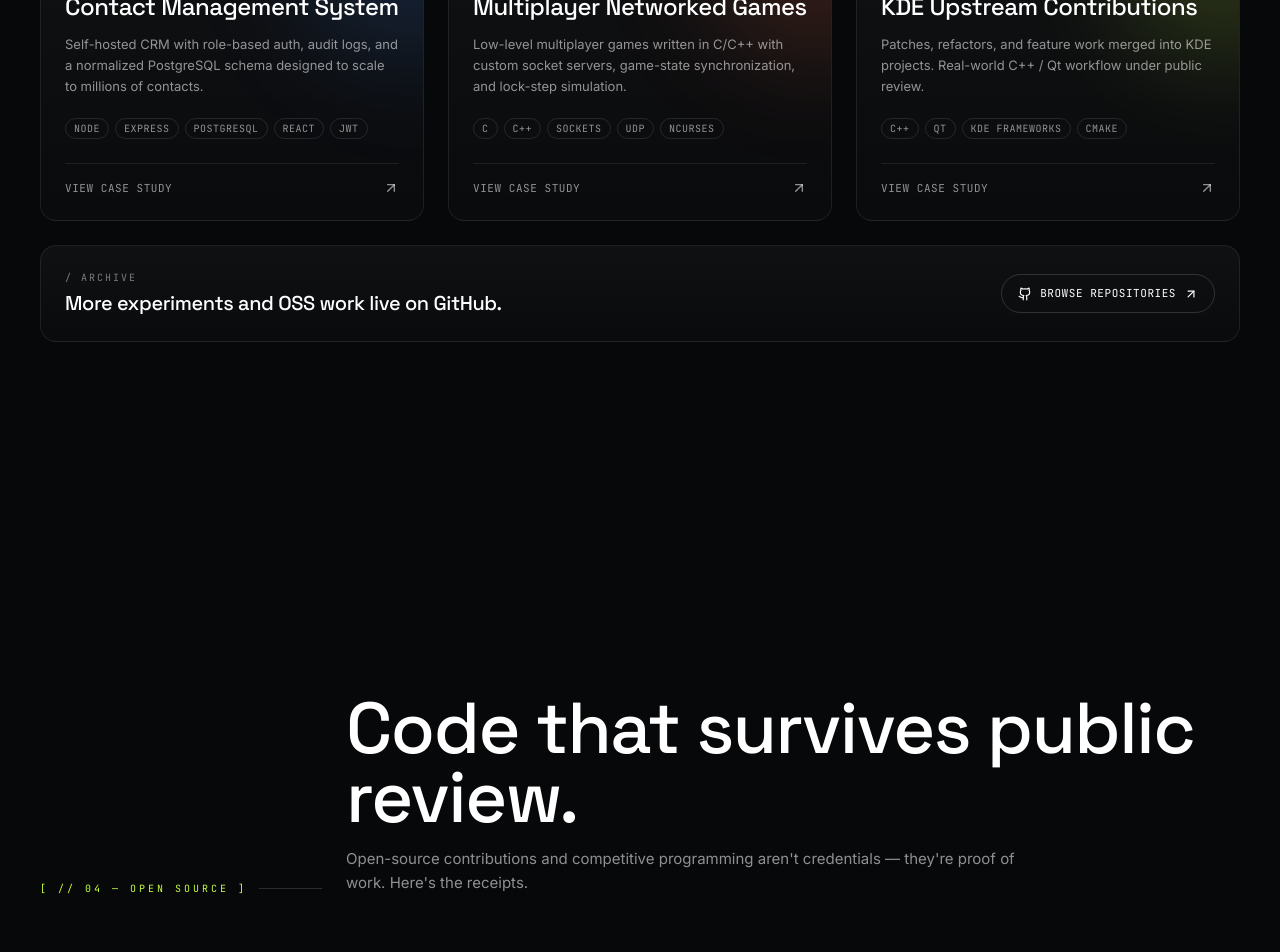
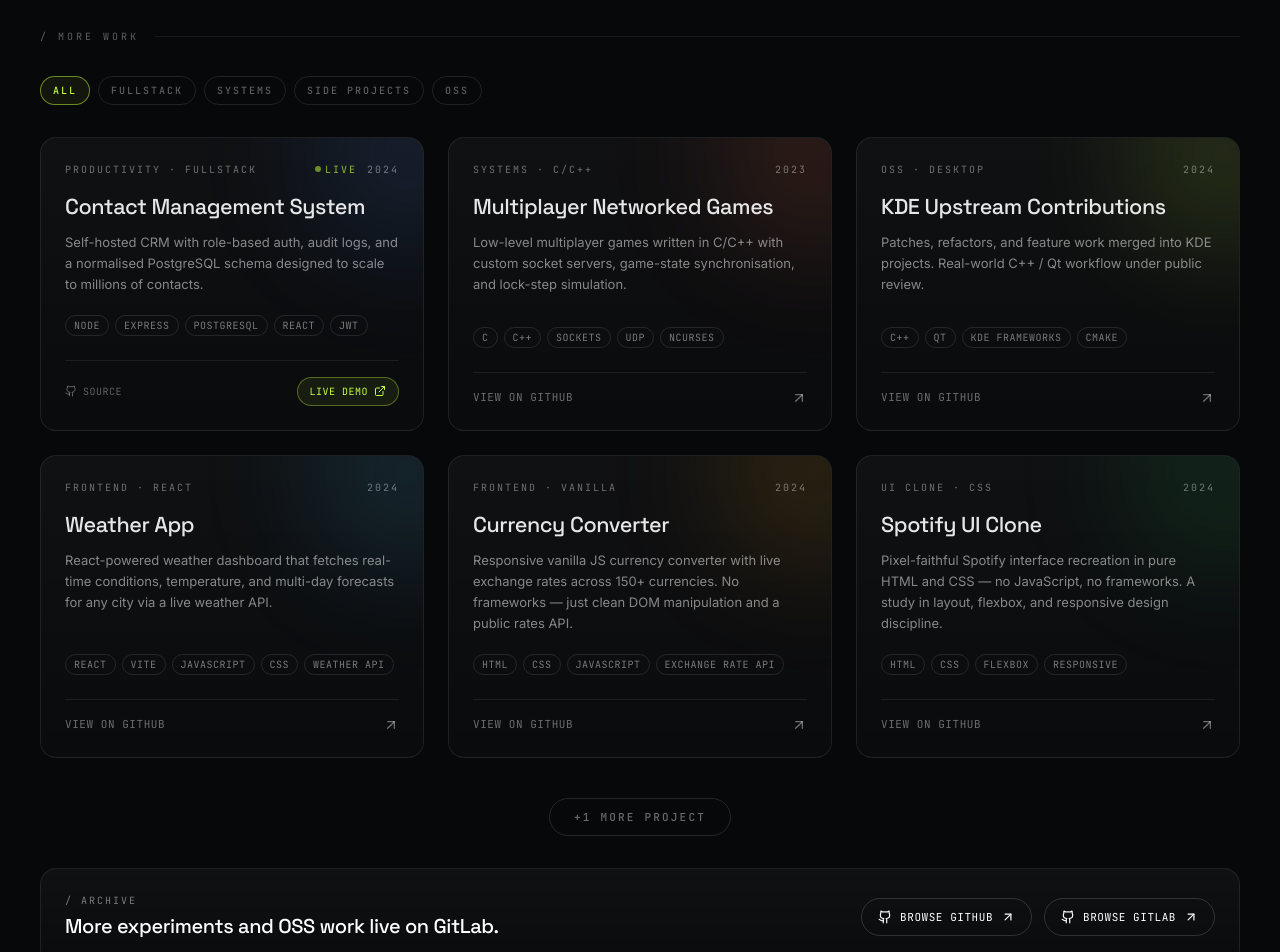
Before and after one commit to suleman-badar/Me, a React (Vite) app: page / in a window 1280 px wide. Shown: the part 5320-6272 px from the top of the page. Built offline with nearby package versions, Linux system fonts and the light colour scheme.

Commit message:
updated PROJECT section

```diff
--- a/src/app/components/projects.tsx
+++ b/src/app/components/projects.tsx
@@ -1,14 +1,123 @@
-import { motion } from "motion/react";
+import { useState } from "react";
+import { motion, AnimatePresence } from "motion/react";
 import { SectionLabel } from "./section-label";
-import { ArrowUpRight, MapPin, Search, Shield, Cloud, Database, Zap, Github } from "lucide-react";
+import { ArrowUpRight, MapPin, Search, Shield, Cloud, Database, Zap, Github, ExternalLink } from "lucide-react";
+
+const SECONDARY_PROJECTS = [
+  {
+    tag: "Productivity · Fullstack",
+    category: "Fullstack",
+    year: "2024",
+    title: "Contact Management System",
+    desc: "Self-hosted CRM with role-based auth, audit logs, and a normalised PostgreSQL schema designed to scale to millions of contacts.",
+    github: "https://github.com/suleman-badar/Contact-App",
+    demo: "https://contact-app-pglo.onrender.com/",
+    stack: ["Node", "Express", "PostgreSQL", "React", "JWT"],
+    accent: "#3d8bff",
+  },
+  {
+    tag: "Systems · C/C++",
+    category: "Systems",
+    year: "2023",
+    title: "Multiplayer Networked Games",
+    desc: "Low-level multiplayer games written in C/C++ with custom socket servers, game-state synchronisation, and lock-step simulation.",
+    github: "https://github.com/suleman-badar?tab=repositories",
+    demo: null,
+    stack: ["C", "C++", "Sockets", "UDP", "ncurses"],
+    accent: "#ff6b3d",
+  },
+  {
+    tag: "OSS · Desktop",
+    category: "OSS",
+    year: "2024",
+    title: "KDE Upstream Contributions",
+    desc: "Patches, refactors, and feature work merged into KDE projects. Real-world C++ / Qt workflow under public review.",
+    github: "https://invent.kde.org/sulemanbadar",
+    demo: null,
+    stack: ["C++", "Qt", "KDE Frameworks", "CMake"],
+    accent: "#c6ff3d",
+  },
+  {
+    tag: "Frontend · React",
+    category: "Side Projects",
+    year: "2024",
+    title: "Weather App",
+    desc: "React-powered weather dashboard that fetches real-time conditions, temperature, and multi-day forecasts for any city via a live weather API.",
+    github: "https://github.com/suleman-badar/Weather-App",
+    demo: null,
+    stack: ["React", "Vite", "JavaScript", "CSS", "Weather API"],
+    accent: "#38bdf8",
+  },
+  {
+    tag: "Frontend · Vanilla",
+    category: "Side Projects",
+    year: "2024",
+    title: "Currency Converter",
+    desc: "Responsive vanilla JS currency converter with live exchange rates across 150+ currencies. No frameworks — just clean DOM manipulation and a public rates API.",
+    github: "https://github.com/suleman-badar/Currency-Converter--",
+    demo: null,
+    stack: ["HTML", "CSS", "JavaScript", "Exchange Rate API"],
+    accent: "#f59e0b",
+  },
+  {
+    tag: "UI Clone · CSS",
+    category: "Side Projects",
+    year: "2024",
+    title: "Spotify UI Clone",
+    desc: "Pixel-faithful Spotify interface recreation in pure HTML and CSS — no JavaScript, no frameworks. A study in layout, flexbox, and responsive design discipline.",
+    github: "https://github.com/suleman-badar/spotify-clone",
+    demo: null,
+    stack: ["HTML", "CSS", "Flexbox", "Responsive"],
+    accent: "#1db954",
+  },
+  {
+    tag: "Game · Vanilla",
+    category: "Side Projects",
+    year: "2024",
+    title: "Tic Tac Toe",
+    desc: "Classic two-player browser game with win detection, draw handling, and board reset — built in vanilla JS with zero dependencies.",
+    github: "https://github.com/suleman-badar/tic-tac-toe-WEB",
+    demo: null,
+    stack: ["HTML", "CSS", "JavaScript"],
+    accent: "#a78bfa",
+  },
+
+  // ── PASTE YOUR ADDITIONAL PROJECTS BELOW THIS LINE ──────────────────────
+
+];
+
+// Add or remove category names to match the `category` fields above.
+// "All" is always injected automatically, do not list it here.
+const CATEGORIES = ["Fullstack", "Systems", "Side projects", "OSS"];
+
+// Cards shown before the "Show more" button appears.
+const INITIAL_SHOWN = 6;
+
 
 export function Projects() {
+  const [activeCategory, setActiveCategory] = useState("All");
+  const [showAll, setShowAll] = useState(false);
+
+  const allTabs = ["All", ...CATEGORIES];
+
+  const filtered =
+    activeCategory === "All"
+      ? SECONDARY_PROJECTS
+      : SECONDARY_PROJECTS.filter((p) => p.category === activeCategory);
+
+  const visible = showAll ? filtered : filtered.slice(0, INITIAL_SHOWN);
+  const hiddenCount = filtered.length - INITIAL_SHOWN;
+
   return (
     <section id="work" className="relative py-32 md:py-44">
       <div className="relative mx-auto max-w-[1400px] px-6 md:px-10">
-        <SectionLabel index="// 03 — selected work" title="Engineered, not assembled." subtitle="Case studies in shipping resilient software. Backend depth on the inside, considered interfaces on the outside." />
+        <SectionLabel
+          index="// 03 — selected work"
+          title="Engineered, &ensp;&ensp;&ensp;&ensp;&ensp;&ensp;&ensp;&ensp;&ensp;&ensp;&ensp;&ensp;&ensp;&ensp; not assembled."
+          subtitle="Case studies in shipping resilient software. Backend depth on the inside, considered interfaces on the outside."
+        />
 
-        {/* FLAGSHIP: FindHere */}
+        {/*  FLAGSHIP: FindHere  */}
         <div className="relative glass rounded-3xl overflow-hidden">
           <div className="absolute inset-0 dot-bg opacity-30 mask-fade-y" />
           <div className="absolute -top-32 -right-32 w-[500px] h-[500px] rounded-full blur-[140px] bg-[#c6ff3d]/12" />
@@ -23,16 +132,16 @@ export function Projects() {
               </div>
               <h3 className="font-display text-5xl md:text-7xl leading-[0.92] mt-5">FindHere</h3>
               <p className="mt-5 text-white/65 leading-relaxed text-[15px]">
-                A modern location discovery platform engineered for high-performance search and seamless navigation.
-                Sub-50ms typo-tolerant queries via Meilisearch, JWT-secured access, Cloudinary media pipeline, and a
-                Leaflet-driven map UI tuned for thousands of markers without jank.
+                A modern location discovery platform engineered for high performance search and seamless navigation.
+                Sub-50ms typo tolerant queries via Meilisearch, JWT secured access, Cloudinary media pipeline, and a
+                Leaflet driven map UI tuned for thousands of markers without jank.
               </p>
 
               {/* Architecture mini-flow */}
               <div className="mt-8 p-4 border border-white/10 rounded-xl bg-black/20">
                 <div className="font-mono text-[10px] uppercase tracking-[0.2em] text-white/45 mb-3">/ system flow</div>
                 <div className="flex items-center justify-between gap-2 text-[10px] font-mono">
-                  {["Client","API","Auth","Index","Mongo"].map((s, i) => (
+                  {["Client", "API", "Auth", "Index", "Mongo"].map((s, i) => (
                     <div key={s} className="flex items-center gap-2">
                       <div className="px-2 py-1.5 rounded-md border border-white/15 bg-white/5">{s}</div>
                       {i < 4 && <div className="w-3 h-px bg-[#c6ff3d]/60" />}
@@ -58,16 +167,16 @@ export function Projects() {
               </div>
 
               <div className="mt-8 flex flex-wrap gap-2">
-                {["Node.js","Express","MongoDB","Meilisearch","Cloudinary","JWT","React","Tailwind","Framer Motion","React Query","Leaflet","Maps API"].map(t => (
+                {["Node.js", "Express", "MongoDB", "Meilisearch", "Cloudinary", "JWT", "React", "Tailwind", "Framer Motion", "React Query", "Leaflet", "Maps API"].map((t) => (
                   <span key={t} className="font-mono text-[10.5px] uppercase tracking-wider px-2.5 py-1 rounded-full border border-white/10 text-white/65">{t}</span>
                 ))}
               </div>
 
               <div className="mt-8 flex items-center gap-3">
-                <a href="#" className="inline-flex items-center gap-2 bg-[#c6ff3d] text-black px-4 py-2.5 rounded-full font-mono text-[11px] uppercase tracking-wider">
+                <a href="https://find-here.vercel.app/" className="inline-flex items-center gap-2 bg-[#c6ff3d] text-black px-4 py-2.5 rounded-full font-mono text-[11px] uppercase tracking-wider">
                   Live demo <ArrowUpRight className="w-3.5 h-3.5" />
                 </a>
-                <a href="#" className="inline-flex items-center gap-2 border border-white/15 px-4 py-2.5 rounded-full font-mono text-[11px] uppercase tracking-wider hover:border-white/30">
+                <a href="https://github.com/suleman-badar/FindHere" className="inline-flex items-center gap-2 border border-white/15 px-4 py-2.5 rounded-full font-mono text-[11px] uppercase tracking-wider hover:border-white/30">
                   <Github className="w-3.5 h-3.5" /> Source
                 </a>
               </div>
@@ -90,7 +199,7 @@ export function Projects() {
                       <path key={i} d={`M0 ${100 + i * 40} Q 200 ${60 + i * 40 + (i % 2 ? 30 : -10)} 400 ${100 + i * 40} T 800 ${100 + i * 40}`} fill="none" stroke="#c6ff3d" strokeWidth="0.6" opacity={0.3 + (i % 3) * 0.1} />
                     ))}
                     {Array.from({ length: 8 }).map((_, i) => (
-                      <path key={"v"+i} d={`M${100 + i * 90} 0 Q ${130 + i * 90} 300 ${100 + i * 90} 600`} fill="none" stroke="#3d8bff" strokeWidth="0.4" opacity="0.25" />
+                      <path key={"v" + i} d={`M${100 + i * 90} 0 Q ${130 + i * 90} 300 ${100 + i * 90} 600`} fill="none" stroke="#3d8bff" strokeWidth="0.4" opacity="0.25" />
                     ))}
                   </svg>
 
@@ -106,7 +215,7 @@ export function Projects() {
                     { x: 18, y: 64, label: "The Vault" },
                   ].map((p) => (
                     <div key={p.label} className="absolute -translate-x-1/2 -translate-y-1/2" style={{ left: `${p.x}%`, top: `${p.y}%` }}>
-                      <div className={`relative w-3 h-3 ${p.active ? "" : ""}`}>
+                      <div className={`relative w-3 h-3`}>
                         {p.active && <div className="absolute inset-0 rounded-full bg-[#c6ff3d]/40 pulse-ring" />}
                         <div className={`absolute inset-0 rounded-full ${p.active ? "bg-[#c6ff3d]" : "bg-white/70"}`} />
                       </div>
@@ -127,12 +236,14 @@ export function Projects() {
                     </div>
                     <div className="mt-2 glass rounded-2xl divide-y divide-white/5 overflow-hidden">
                       {[
-                        { n: "Café Aurora", d: "1.2 km · ★ 4.8", hi: "Cafe" },
-                        { n: "Coffee Lab", d: "2.4 km · ★ 4.6" },
-                        { n: "Foundry 21", d: "3.0 km · ★ 4.5" },
+                        { n: "Café Aurora", d: "1.2 km · ★ 4.8" },
+                        { n: "Coffee Lab",  d: "2.4 km · ★ 4.6" },
+                        { n: "Foundry 21",  d: "3.0 km · ★ 4.5" },
                       ].map((r, i) => (
                         <div key={r.n} className={`flex items-center gap-3 px-3.5 py-2.5 ${i === 0 ? "bg-[#c6ff3d]/8" : ""}`}>
-                          <div className="w-7 h-7 rounded-md bg-white/5 flex items-center justify-center"><MapPin className="w-3.5 h-3.5 text-[#c6ff3d]" /></div>
+                          <div className="w-7 h-7 rounded-md bg-white/5 flex items-center justify-center">
+                            <MapPin className="w-3.5 h-3.5 text-[#c6ff3d]" />
+                          </div>
                           <div className="flex-1">
                             <div className="text-[13px]">{r.n}</div>
                             <div className="font-mono text-[10.5px] text-white/45">{r.d}</div>
@@ -143,7 +254,7 @@ export function Projects() {
                     </div>
                   </div>
 
-                  {/* bottom telemetry */}
+                  {/* Bottom telemetry */}
                   <div className="absolute bottom-5 left-5 right-5 flex gap-3">
                     <div className="glass rounded-lg px-3 py-2 font-mono text-[10px] uppercase tracking-wider">
                       <span className="text-white/45">qps</span> <span className="text-[#c6ff3d]">2,140</span>
@@ -162,72 +273,190 @@ export function Projects() {
         </div>
 
         {/* SECONDARY PROJECTS */}
-        <div className="grid grid-cols-12 gap-6 mt-10">
-          {[
-            {
-              tag: "Productivity · Fullstack",
-              year: "2024",
-              title: "Contact Management System",
-              desc: "Self-hosted CRM with role-based auth, audit logs, and a normalized PostgreSQL schema designed to scale to millions of contacts.",
-              stack: ["Node","Express","PostgreSQL","React","JWT"],
-              accent: "#3d8bff",
-            },
-            {
-              tag: "Systems · C/C++",
-              year: "2023",
-              title: "Multiplayer Networked Games",
-              desc: "Low-level multiplayer games written in C/C++ with custom socket servers, game-state synchronization, and lock-step simulation.",
-              stack: ["C","C++","Sockets","UDP","ncurses"],
-              accent: "#ff6b3d",
-            },
-            {
-              tag: "OSS · Desktop",
-              year: "2024",
-              title: "KDE Upstream Contributions",
-              desc: "Patches, refactors, and feature work merged into KDE projects. Real-world C++ / Qt workflow under public review.",
-              stack: ["C++","Qt","KDE Frameworks","CMake"],
-              accent: "#c6ff3d",
-            },
-          ].map((p, i) => (
-            <motion.a
-              href="#" key={p.title}
-              initial={{ opacity: 0, y: 30 }}
-              whileInView={{ opacity: 1, y: 0 }}
-              viewport={{ once: true, margin: "-60px" }}
-              transition={{ duration: 0.6, delay: i * 0.06 }}
-              className="col-span-12 md:col-span-4 group relative glass rounded-2xl p-6 hover:border-[#c6ff3d]/30 transition-all overflow-hidden"
+        <div className="mt-16">
+
+          {/* Section divider + label */}
+          <div className="flex items-center gap-4 mb-8">
+            <span className="font-mono text-[10px] uppercase tracking-[0.3em] text-white/35">/ more work</span>
+            <div className="flex-1 h-px bg-white/[0.07]" />
+          </div>
+
+          {/* Category filter tabs */}
+          <div className="flex flex-wrap gap-2 mb-8">
+            {allTabs.map((tab) => (
+              <button
+                key={tab}
+                onClick={() => {
+                  setActiveCategory(tab);
+                  setShowAll(false);
+                }}
+                className={[
+                  "font-mono text-[10px] uppercase tracking-[0.2em] px-3 py-1.5 rounded-full border transition-all duration-200",
+                  activeCategory === tab
+                    ? "border-[#c6ff3d]/50 text-[#c6ff3d] bg-[#c6ff3d]/[0.06]"
+                    : "border-white/10 text-white/35 hover:text-white/60 hover:border-white/20",
+                ].join(" ")}
+              >
+                {tab}
+              </button>
+            ))}
+          </div>
+
+          {/* Project cards grid */}
+          <div className="grid grid-cols-12 gap-6">
+            <AnimatePresence mode="popLayout">
+              {visible.map((p, i) => (
+                <motion.div
+                  key={p.title}
+                  layout
+                  initial={{ opacity: 0, y: 28 }}
+                  whileInView={{ opacity: 1, y: 0 }}
+                  exit={{ opacity: 0, scale: 0.97 }}
+                  viewport={{ once: true, margin: "-60px" }}
+                  transition={{ duration: 0.5, delay: i * 0.055 }}
+                  className="col-span-12 md:col-span-4 group relative glass rounded-2xl p-6 border border-white/[0.07] hover:border-[#c6ff3d]/20 transition-all duration-300 overflow-hidden flex flex-col"
+                >
+                  {/* Accent glow blob */}
+                  <div
+                    className="absolute -top-20 -right-20 w-48 h-48 rounded-full blur-3xl opacity-[0.14] group-hover:opacity-30 transition-opacity duration-500 pointer-events-none"
+                    style={{ background: p.accent }}
+                  />
+
+                  <div className="relative flex flex-col flex-1">
+
+                    {/* Header row */}
+                    <div className="flex items-center justify-between font-mono text-[10px] uppercase tracking-[0.2em] text-white/40">
+                      <span>{p.tag}</span>
+                      <div className="flex items-center gap-2.5">
+                        {/* Pulsing live dot — only when a demo URL exists */}
+                        {p.demo && (
+                          <span className="flex items-center gap-1 text-[#c6ff3d]/70">
+                            <span className="w-1.5 h-1.5 rounded-full bg-[#c6ff3d] animate-pulse" />
+                            live
+                          </span>
+                        )}
+                        <span>{p.year}</span>
+                      </div>
+                    </div>
+
+                    {/* Title */}
+                    <h4 className="font-display text-[1.35rem] mt-4 leading-tight text-white/90">
+                      {p.title}
+                    </h4>
+
+                    {/* Description */}
+                    <p className="mt-3 text-[13px] text-white/50 leading-relaxed flex-1">
+                      {p.desc}
+                    </p>
+
+                    {/* Stack pills */}
+                    <div className="flex flex-wrap gap-1.5 mt-5">
+                      {p.stack.map((s) => (
+                        <span
+                          key={s}
+                          className="font-mono text-[10px] uppercase tracking-wider px-2 py-0.5 rounded-full border border-white/10 text-white/45"
+                        >
+                          {s}
+                        </span>
+                      ))}
+                    </div>
+
+                    {/* Footer */}
+                    <div className="flex items-center justify-between mt-6 pt-4 border-t border-white/[0.07]">
+                      {p.demo ? (
+                        // Has demo → two explicit links
+                        <>
+                          <a
+                            href={p.github}
+                            target="_blank"
+                            rel="noopener noreferrer"
+                            className="flex items-center gap-1.5 font-mono text-[10px] uppercase tracking-wider text-white/35 hover:text-white/65 transition-colors"
+                          >
+                            <Github className="w-3 h-3" />
+                            Source
+                          </a>
+                          <a
+                            href={p.demo}
+                            target="_blank"
+                            rel="noopener noreferrer"
+                            className="flex items-center gap-1.5 font-mono text-[10px] uppercase tracking-wider px-3 py-1.5 rounded-full border border-[#c6ff3d]/35 bg-[#c6ff3d]/[0.07] text-[#c6ff3d] hover:bg-[#c6ff3d]/15 hover:border-[#c6ff3d]/55 transition-all duration-200"
+                          >
+                            Live demo
+                            <ExternalLink className="w-3 h-3" />
+                          </a>
+                        </>
+                      ) : (
+                        // No demo → single GitHub CTA with group hover
+                        <>
+                          <span className="font-mono text-[11px] uppercase tracking-wider text-white/40 group-hover:text-[#c6ff3d] transition-colors duration-200">
+                            view on github
+                          </span>
+                          <a
+                            href={p.github}
+                            target="_blank"
+                            rel="noopener noreferrer"
+                            className="text-white/40 group-hover:text-[#c6ff3d] group-hover:translate-x-0.5 group-hover:-translate-y-0.5 transition-all duration-200"
+                          >
+                            <ArrowUpRight className="w-4 h-4" />
+                          </a>
+                        </>
+                      )}
+                    </div>
+                  </div>
+                </motion.div>
+              ))}
+            </AnimatePresence>
+          </div>
+
+          {/* Show more / show less */}
+          {(hiddenCount > 0 || showAll) && (
+            <motion.div
+              initial={{ opacity: 0 }}
+              animate={{ opacity: 1 }}
+              className="flex justify-center mt-10"
             >
-              <div className="absolute -top-20 -right-20 w-48 h-48 rounded-full blur-3xl opacity-20 group-hover:opacity-40 transition-opacity" style={{ background: p.accent }} />
-              <div className="relative">
-                <div className="flex items-center justify-between font-mono text-[10px] uppercase tracking-[0.2em] text-white/45">
-                  <span>{p.tag}</span><span>{p.year}</span>
-                </div>
-                <h4 className="font-display text-2xl mt-4 leading-tight">{p.title}</h4>
-                <p className="mt-3 text-[13px] text-white/55 leading-relaxed">{p.desc}</p>
-                <div className="flex flex-wrap gap-1.5 mt-5">
-                  {p.stack.map((s) => (
-                    <span key={s} className="font-mono text-[10px] uppercase tracking-wider px-2 py-0.5 rounded-full border border-white/10 text-white/55">{s}</span>
-                  ))}
-                </div>
-                <div className="flex items-center justify-between mt-6 pt-4 border-t border-white/8">
-                  <span className="font-mono text-[11px] uppercase tracking-wider text-white/55 group-hover:text-[#c6ff3d] transition-colors">view case study</span>
-                  <ArrowUpRight className="w-4 h-4 text-white/55 group-hover:text-[#c6ff3d] group-hover:translate-x-0.5 group-hover:-translate-y-0.5 transition-all" />
-                </div>
-              </div>
-            </motion.a>
-          ))}
+              <button
+                onClick={() => setShowAll((prev) => !prev)}
+                className="font-mono text-[11px] uppercase tracking-[0.2em] px-6 py-2.5 rounded-full border border-white/12 text-white/40 hover:border-[#c6ff3d]/35 hover:text-[#c6ff3d] transition-all duration-200"
+              >
+                {showAll
+                  ? "Show less"
+                  : `+${hiddenCount} more project${hiddenCount !== 1 ? "s" : ""}`}
+              </button>
+            </motion.div>
+          )}
         </div>
 
-        {/* "more on github" placeholder card */}
-        <div className="mt-6 glass rounded-2xl p-6 flex flex-col md:flex-row items-start md:items-center justify-between gap-4">
+        {/* Archive footer card */}
+        <div className="mt-8 glass rounded-2xl p-6 flex flex-col md:flex-row items-start md:items-center gap-4">
           <div>
-            <div className="font-mono text-[10px] uppercase tracking-[0.2em] text-white/45">/ archive</div>
-            <h4 className="font-display text-xl mt-1">More experiments and OSS work live on GitHub.</h4>
+            <div className="font-mono text-[10px] uppercase tracking-[0.2em] text-white/45">
+              / archive
+            </div>
+            <h4 className="font-display text-xl mt-1">
+              More experiments and OSS work live on GitLab.
+            </h4>
           </div>
-          <a href="#" className="inline-flex items-center gap-2 border border-white/15 hover:border-[#c6ff3d]/50 hover:text-[#c6ff3d] px-4 py-2.5 rounded-full font-mono text-[11px] uppercase tracking-wider transition-colors">
-            <Github className="w-3.5 h-3.5" /> Browse repositories <ArrowUpRight className="w-3.5 h-3.5" />
-          </a>
+          <div className="flex items-center gap-3 md:ml-auto">
+            <a
+              href="https://github.com/suleman-badar"
+              className="inline-flex items-center gap-2 border border-white/15 hover:border-[#c6ff3d]/50 hover:text-[#c6ff3d] px-4 py-2.5 rounded-full font-mono text-[11px] uppercase tracking-wider transition-colors"
+            >
+              <Github className="w-3.5 h-3.5" />
+              Browse Github
+              <ArrowUpRight className="w-3.5 h-3.5" />
+            </a>
+            <a
+              href="https://invent.kde.org/sulemanbadar"
+              className="inline-flex items-center gap-2 border border-white/15 hover:border-[#c6ff3d]/50 hover:text-[#c6ff3d] px-4 py-2.5 rounded-full font-mono text-[11px] uppercase tracking-wider transition-colors"
+            >
+              <Github className="w-3.5 h-3.5" />
+              Browse Gitlab
+              <ArrowUpRight className="w-3.5 h-3.5" />
+            </a>
+          </div>
         </div>
+
       </div>
     </section>
   );
```
